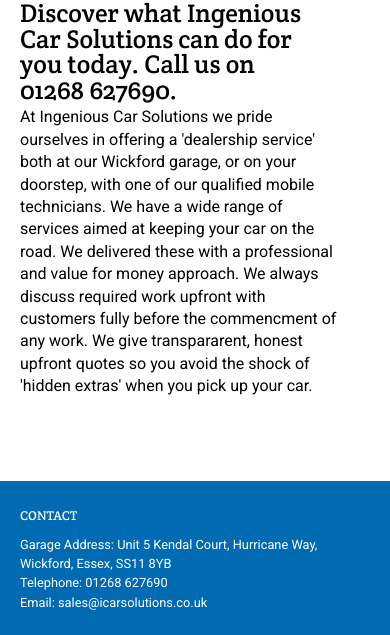
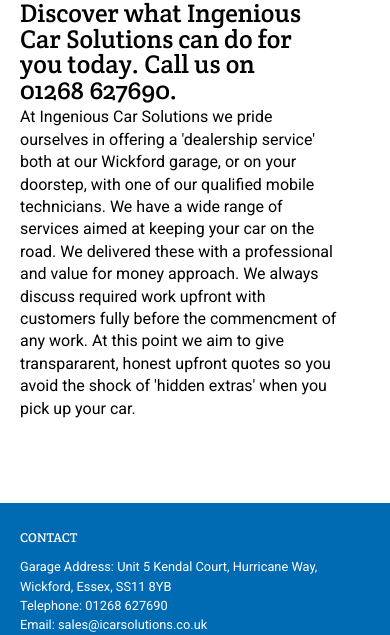
Before and after one commit to markwhipp/icarsolutions, a plain HTML site: page index.html in a window 390 px wide. Shown: the part 442-1077 px from the top of the page. Drawn offline with Linux system fonts and the light colour scheme; a script that the page names is missing.

Commit message:
intro text2

```diff
--- a/index.html
+++ b/index.html
@@ -46,7 +46,7 @@
     <main>
       <section>
         <h1 class="leading-bigtext">Discover what Ingenious Car Solutions can do for you today. Call us on 01268 627690.</h1>
-        <p class="leading-text">At Ingenious Car Solutions we pride ourselves in offering a 'dealership service' both at our Wickford garage, or on your doorstep, with one of our qualified mobile technicians. We have a wide range of services aimed at keeping your car on the road. We delivered these with a professional and value for money approach. We always discuss required work upfront with customers fully before the commencment of any work. We give transpararent, honest upfront quotes so you avoid the shock of 'hidden extras' when you pick up your car. </p>
+        <p class="leading-text">At Ingenious Car Solutions we pride ourselves in offering a 'dealership service' both at our Wickford garage, or on your doorstep, with one of our qualified mobile technicians. We have a wide range of services aimed at keeping your car on the road. We delivered these with a professional and value for money approach. We always discuss required work upfront with customers fully before the commencment of any work. At this point we aim to give transpararent, honest upfront quotes so you avoid the shock of 'hidden extras' when you pick up your car. </p>
       </section>
 
 
```
